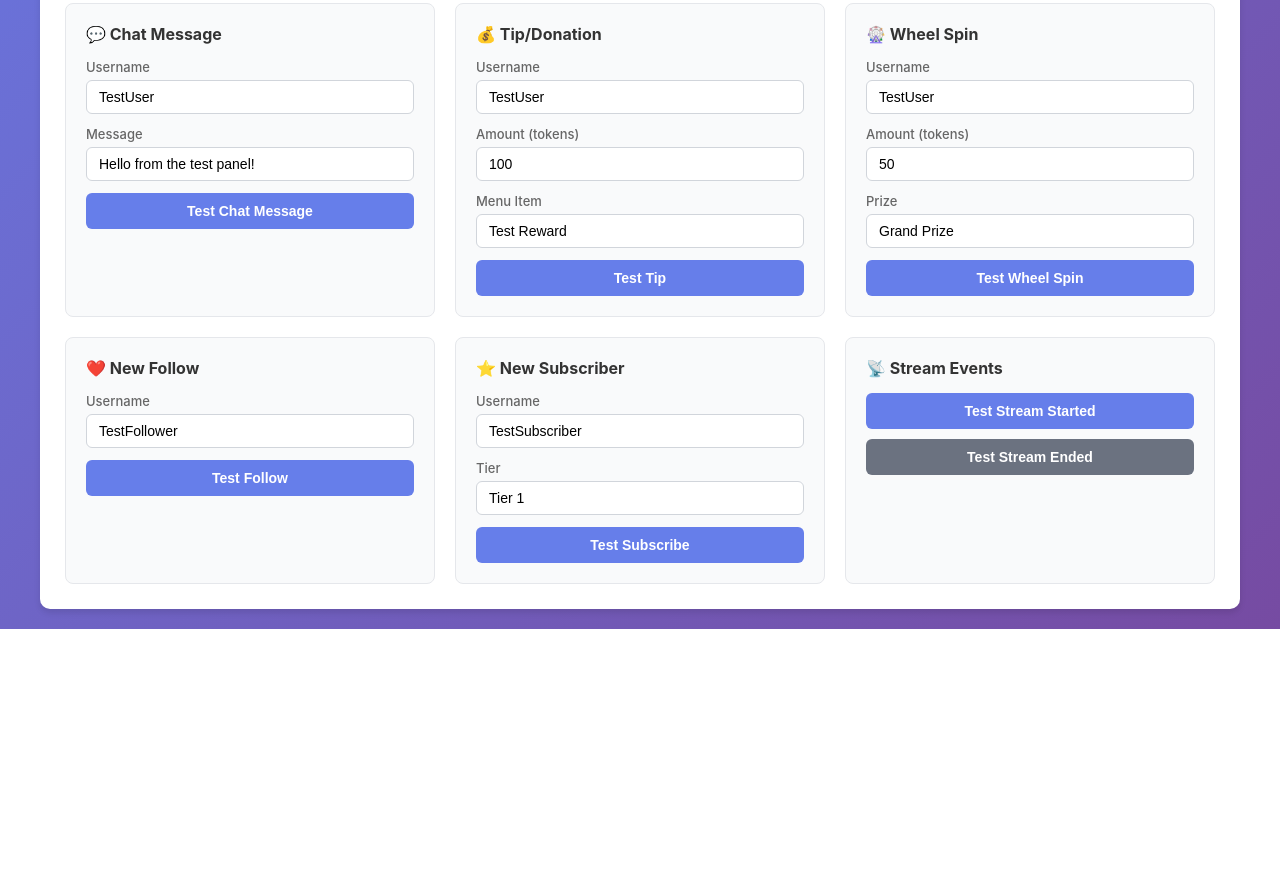
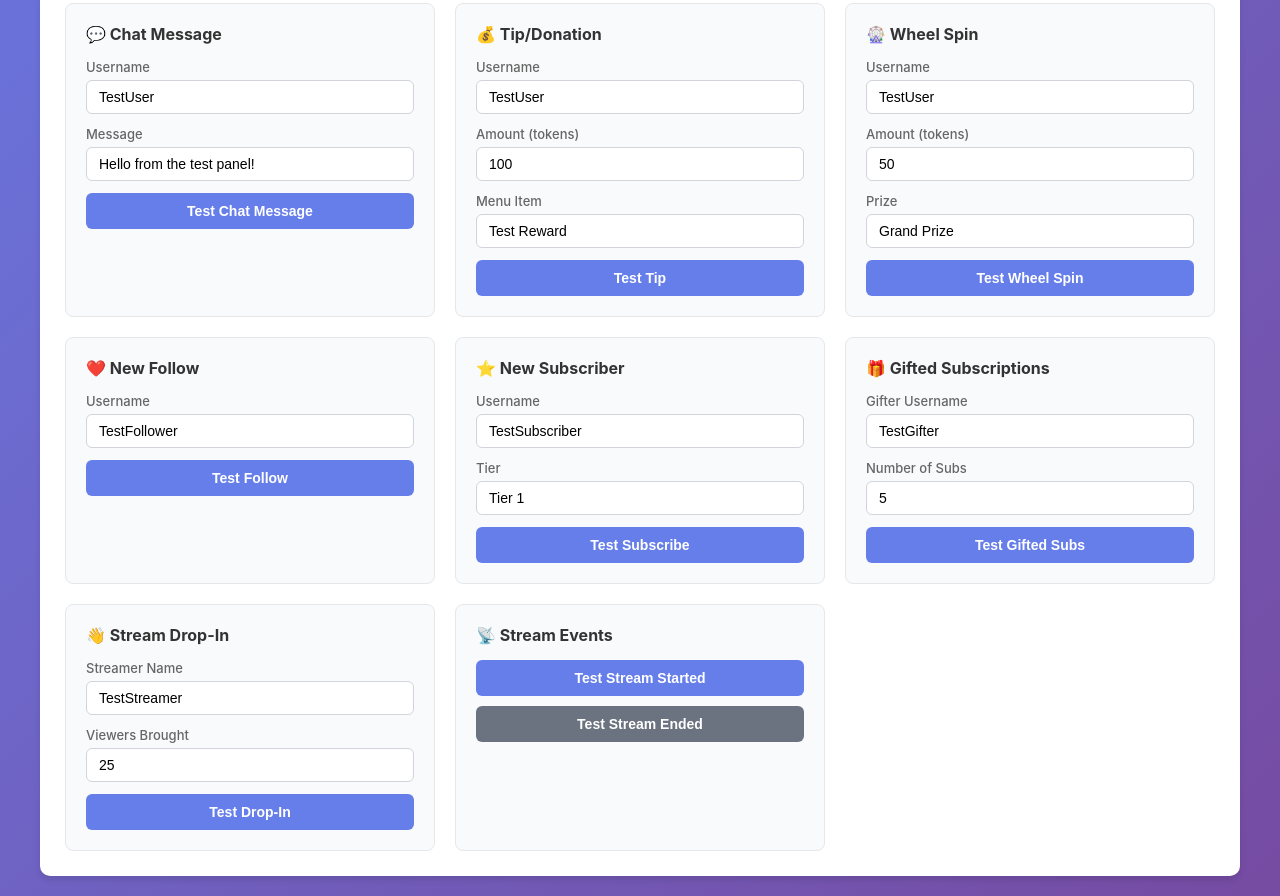
Before and after one commit to griffon551/joystick-streamerbot-bridge, a website: page public/index.html in a window 1280 px wide. Shown: the part 641-1537 px from the top of the page. Before the commit the page ends 1270 px from the top, so only its background shows below. Drawn offline with Linux system fonts and the light colour scheme; no server answers.

Commit message:
Update index.html

```diff
--- a/public/index.html
+++ b/public/index.html
@@ -436,6 +436,34 @@
                     <button onclick="testSubscribe()">Test Subscribe</button>
                 </div>
 
+                <!-- Gifted Subs Test -->
+                <div class="test-card">
+                    <h3>🎁 Gifted Subscriptions</h3>
+                    <div class="form-group">
+                        <label>Gifter Username</label>
+                        <input type="text" id="gift-user" value="TestGifter" placeholder="Username">
+                    </div>
+                    <div class="form-group">
+                        <label>Number of Subs</label>
+                        <input type="number" id="gift-count" value="5" placeholder="Gift count">
+                    </div>
+                    <button onclick="testGiftedSubs()">Test Gifted Subs</button>
+                </div>
+
+                <!-- Drop In Test -->
+                <div class="test-card">
+                    <h3>👋 Stream Drop-In</h3>
+                    <div class="form-group">
+                        <label>Streamer Name</label>
+                        <input type="text" id="dropin-streamer" value="TestStreamer" placeholder="Streamer">
+                    </div>
+                    <div class="form-group">
+                        <label>Viewers Brought</label>
+                        <input type="number" id="dropin-viewers" value="25" placeholder="Viewer count">
+                    </div>
+                    <button onclick="testDropIn()">Test Drop-In</button>
+                </div>
+
                 <!-- Stream Events -->
                 <div class="test-card">
                     <h3>📡 Stream Events</h3>
@@ -504,6 +532,7 @@
                 const response = await fetch('/api/actions/check');
                 const data = await response.json();
 
+                document.getElementById('stat-total').textContent = data.total;
                 document.getElementById('stat-found').textContent = data.found;
                 document.getElementById('stat-missing').textContent = data.missing.length;
 
@@ -679,6 +708,44 @@
                 showAlert('Failed to trigger event', 'error');
             }
         }
+
+        async function testGiftedSubs() {
+            const user = document.getElementById('gift-user').value;
+            const giftCount = parseInt(document.getElementById('gift-count').value);
+
+            try {
+                const response = await fetch('/api/test/gifted-subs', {
+                    method: 'POST',
+                    headers: { 'Content-Type': 'application/json' },
+                    body: JSON.stringify({ user, giftCount })
+                });
+
+                if (response.ok) {
+                    showAlert(`✓ Triggered gifted subs: ${user} gifted ${giftCount} subs`, 'success');
+                }
+            } catch (error) {
+                showAlert('Failed to trigger event', 'error');
+            }
+        }
+
+        async function testDropIn() {
+            const streamer = document.getElementById('dropin-streamer').value;
+            const viewers = parseInt(document.getElementById('dropin-viewers').value);
+
+            try {
+                const response = await fetch('/api/test/drop-in', {
+                    method: 'POST',
+                    headers: { 'Content-Type': 'application/json' },
+                    body: JSON.stringify({ streamer, viewers })
+                });
+
+                if (response.ok) {
+                    showAlert(`✓ Triggered drop-in: ${streamer} brought ${viewers} viewers`, 'success');
+                }
+            } catch (error) {
+                showAlert('Failed to trigger event', 'error');
+            }
+        }
     </script>
 </body>
 </html>
```
